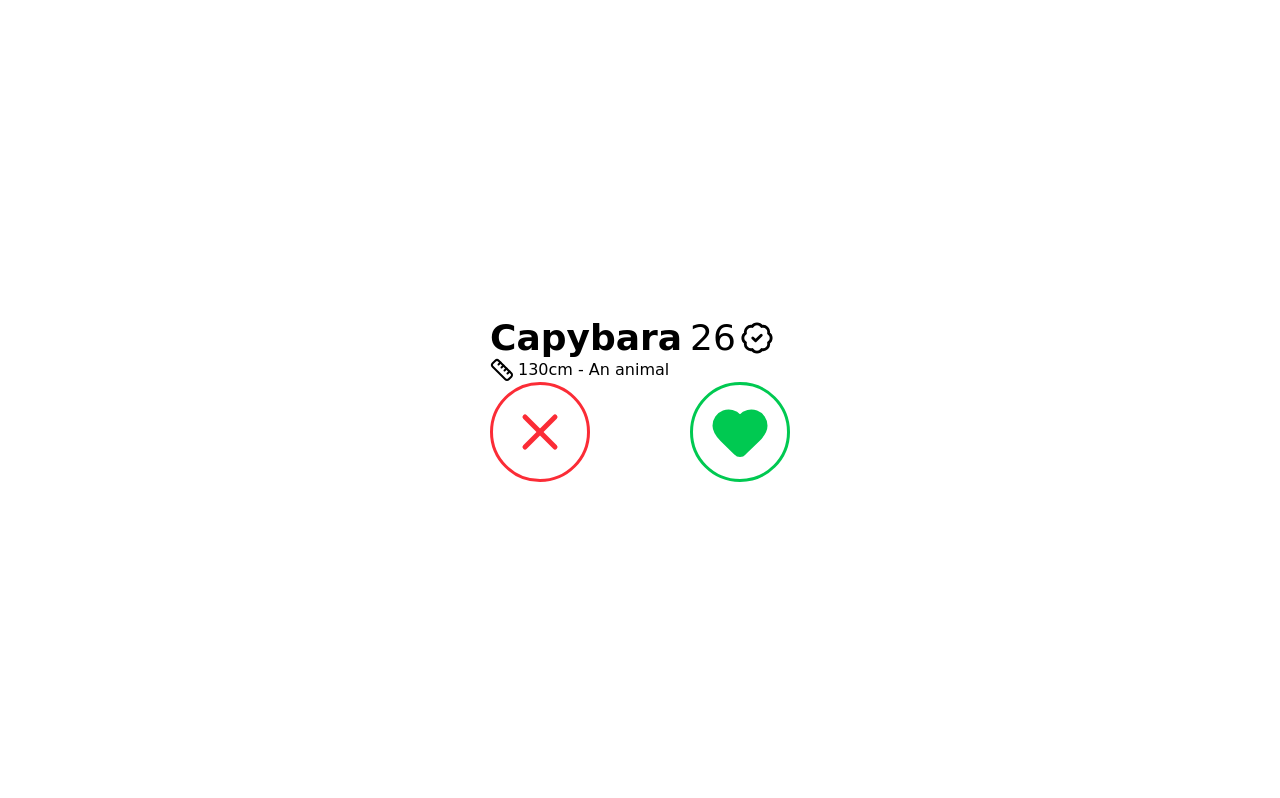
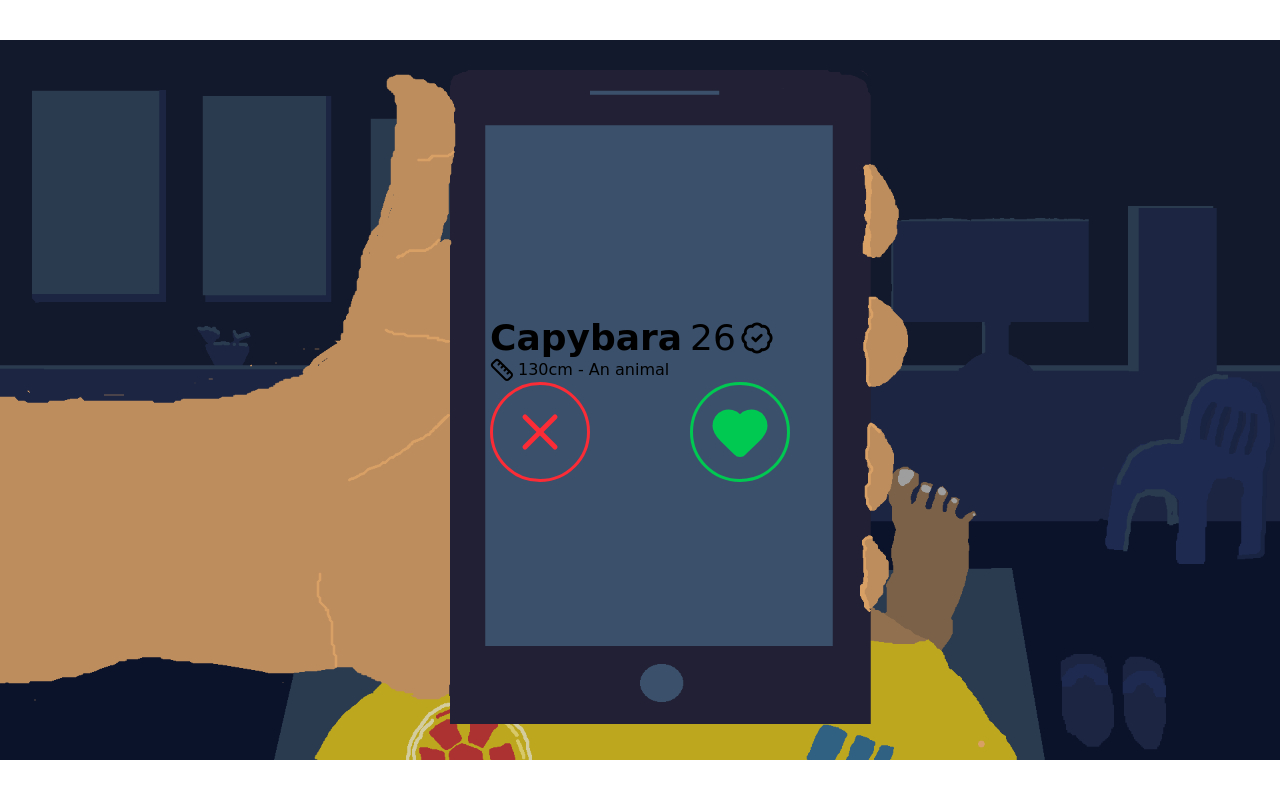
Before and after one commit to chardynamics/tu-papasito-a-5km, a SvelteKit app: page / in a window 1280 px wide. Built offline with nearby package versions, Linux system fonts and the light colour scheme.

Commit message:
changing directory

```diff
--- a/src/routes/+page.svelte
+++ b/src/routes/+page.svelte
@@ -4,9 +4,15 @@
     import { globalState } from '$lib/state.svelte'
 </script>
 
-<div class="flex justify-center items-center min-h-screen">
-    <div class="child">
-        <NameDescription name={globalState.character.name} age={globalState.character.age} height={globalState.character.height} description={globalState.character.description}/>
-        <Buttons />
+<div class="grid w-full">
+    <div class="col-start-1 row-start-1 flex justify-center items-center">
+        <img src="/assets/bg.png" alt="background">
+    </div>
+
+    <div class="col-start-1 row-start-1 flex justify-center items-center min-h-screen z-10">
+        <div class="child">
+            <NameDescription name={globalState.character.name} age={globalState.character.age} height={globalState.character.height} description={globalState.character.description}/>
+            <Buttons />
+        </div>
     </div>
 </div>
```
Also changed, not shown: static/assets/bg.png (renamed from src/lib/assets/bg.png).
